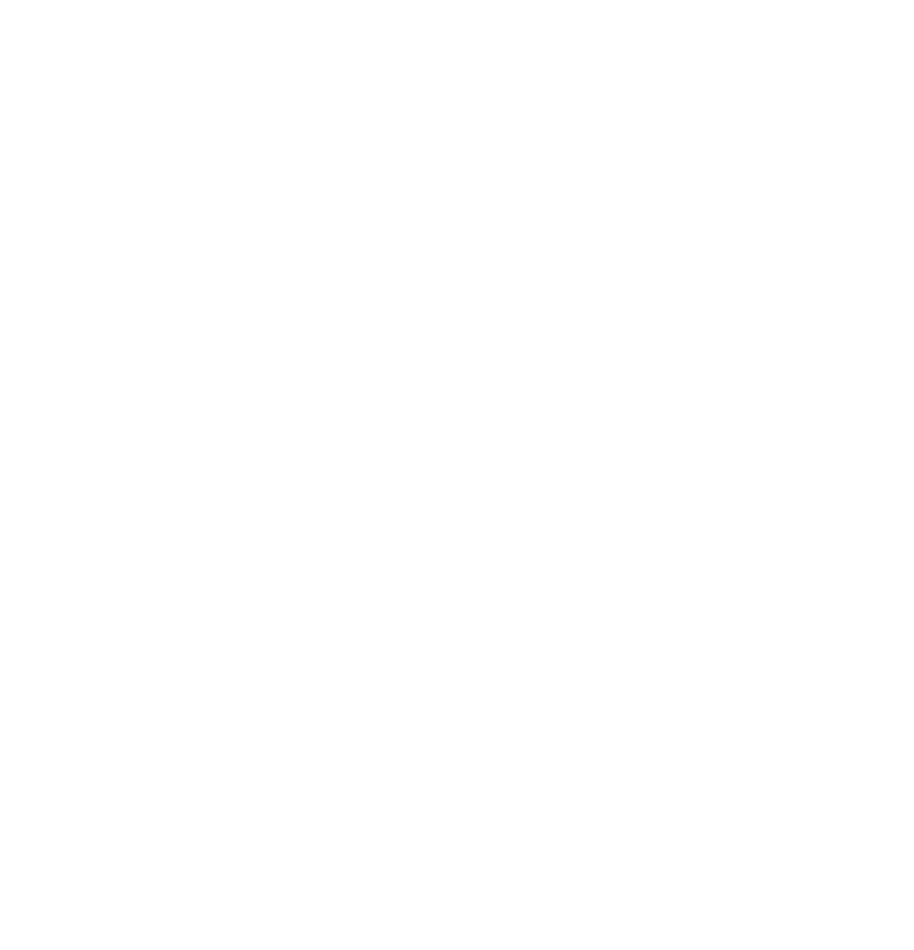
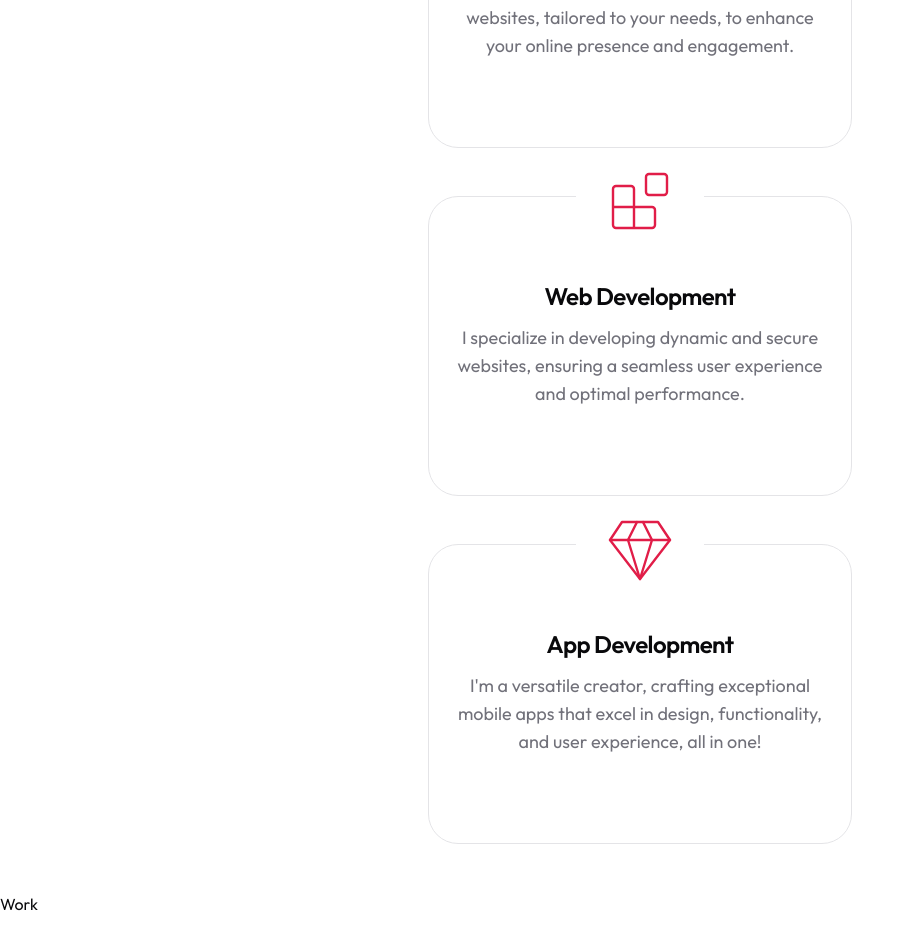
Before and after one commit to SandaldeepChoudhary/Portfolio-Website, a Next.js app: page / in a window 1280 px wide. Shown: the part 1720-2670 px from the top of the page, without its empty margins (0-914 px from the left). Built offline with nearby package versions, Linux system fonts and the light colour scheme.

Commit message:
Services Section Added

```diff
--- a/app/page.jsx
+++ b/app/page.jsx
@@ -1,12 +1,16 @@
 //components
 import About from "@/components/About";
 import Hero from "@/components/Hero";
+import Services from "@/components/Services";
+import Work from "@/components/Work";
 
 export default function Home() {
   return (
     <main>
       <Hero/>
       <About/>
+      <Services/>
+      <Work/>
     </main>
   );
 }
--- /dev/null
+++ b/components/Services.jsx
@@ -0,0 +1,57 @@
+import { GanttChartSquare, Blocks, Gem } from "lucide-react";
+import { Card, CardContent, CardDescription, CardHeader, CardTitle } from "./ui/card";
+
+const servicesData = [
+  {
+    icon: <GanttChartSquare size={72} strokeWidth={0.8} />,
+    title: "Web Design",
+    description:
+      "I create visually stunning and user-friendly websites, tailored to your needs, to enhance your online presence and engagement.",
+  },
+  {
+    icon: <Blocks size={72} strokeWidth={0.8} />,
+    title: "Web Development",
+    description:
+      "I specialize in developing dynamic and secure websites, ensuring a seamless user experience and optimal performance.",
+  },
+  {
+    icon: <Gem size={72} strokeWidth={0.8} />,
+    title: "App Development",
+    description:
+      "I'm a versatile creator, crafting exceptional mobile apps that excel in design, functionality, and user experience, all in one!",
+  },
+];
+const Services = () => {
+  return (
+    <section className="mb-12 xl:mb-36">
+      <div className="container mx-auto">
+        <h2 className="section-title mb-12 xl:mb-24 text-center mx-auto">
+          My Services
+        </h2>
+        {/* grid items  */}
+        <div className="grid xl:grid-cols-3 justify-center gap-y-12 xl:gap-y-24 xl:gap-x-8">
+          {servicesData.map((item, index) => {
+            return (
+              <Card
+                className="w-full max-w-[424px] h-[300px] flex flex-col pt-16 pb-10 justify-center items-center relative"
+                key={index}
+              >
+                <CardHeader className="text-primary absolute -top-[60px]">
+                  <div className="w-[128px] h-[80px] bg-white dark:bg-background flex justify-center items-center">
+                    {item.icon}
+                  </div>
+                </CardHeader>
+                <CardContent className="text-center">
+                    <CardTitle className="mb-4">{item.title}</CardTitle>
+                    <CardDescription className="text-lg">{item.description}</CardDescription>
+                </CardContent>
+              </Card>
+            );
+          })}
+        </div>
+      </div>
+    </section>
+  );
+};
+
+export default Services;
--- /dev/null
+++ b/components/Work.jsx
@@ -0,0 +1,7 @@
+const Work = () => {
+  return (
+    <div>Work</div>
+  )
+}
+
+export default Work
--- a/components/ui/card.jsx
+++ b/components/ui/card.jsx
@@ -5,7 +5,7 @@
 const Card = React.forwardRef(({ className, ...props }, ref) => (
   <div
     ref={ref}
-    className={cn("rounded-lg border bg-card text-card-foreground shadow-sm", className)}
+    className={cn("rounded-[30px] border bg-background text-card-foreground", className)}
     {...props} />
 ))
 Card.displayName = "Card"
```
